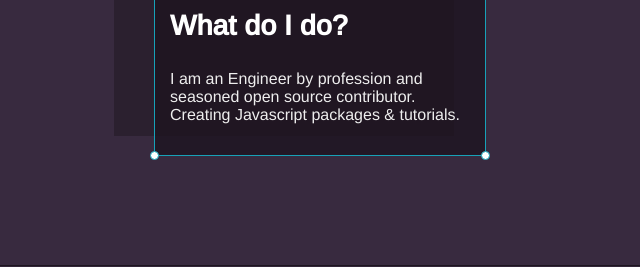
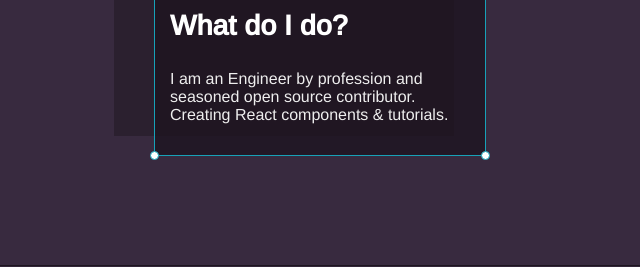
Before and after one commit to KailashJS/KailashJS.github.io, a plain HTML site: page index.html in a window 1280 px wide. Shown: the part 409-676 px from the top of the page, 526-1166 px from the left. Drawn offline with nearby package versions, Linux system fonts and the light colour scheme.

Commit message:
refactor: what-do-I-do modified

```diff
--- a/index.html
+++ b/index.html
@@ -92,8 +92,12 @@
                 <h3>What do I do?</h3>
                 <p>
                   I am an Engineer by profession and seasoned open source
-                  contributor. Creating Javascript packages & tutorials.
+                  contributor. Creating React components & tutorials.
                 </p>
+                <!-- <p>
+                  I am an Engineer by profession and seasoned open source
+                  contributor. Creating Javascript & React tutorials.
+                </p> -->
                 <div id="corner-br" class="corner"></div>
                 <div id="corner-bl" class="corner"></div>
               </div>
```
